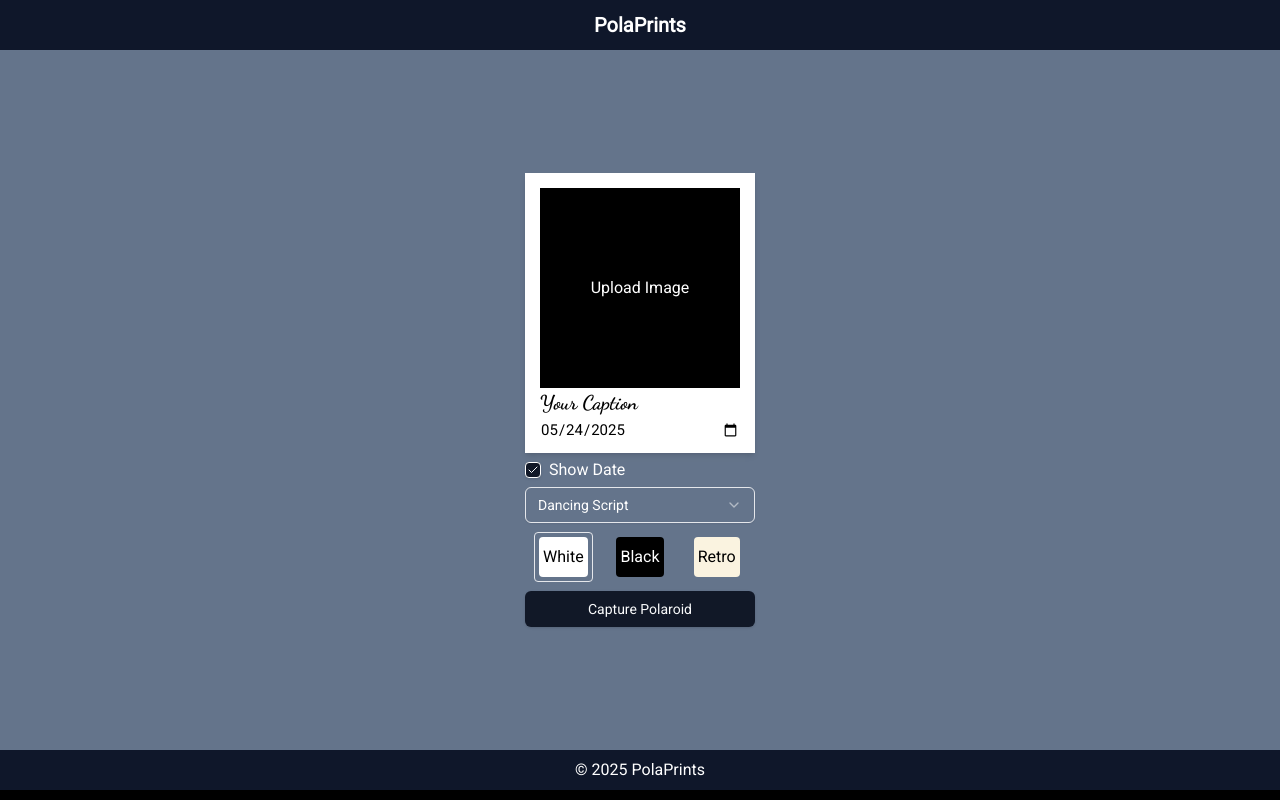
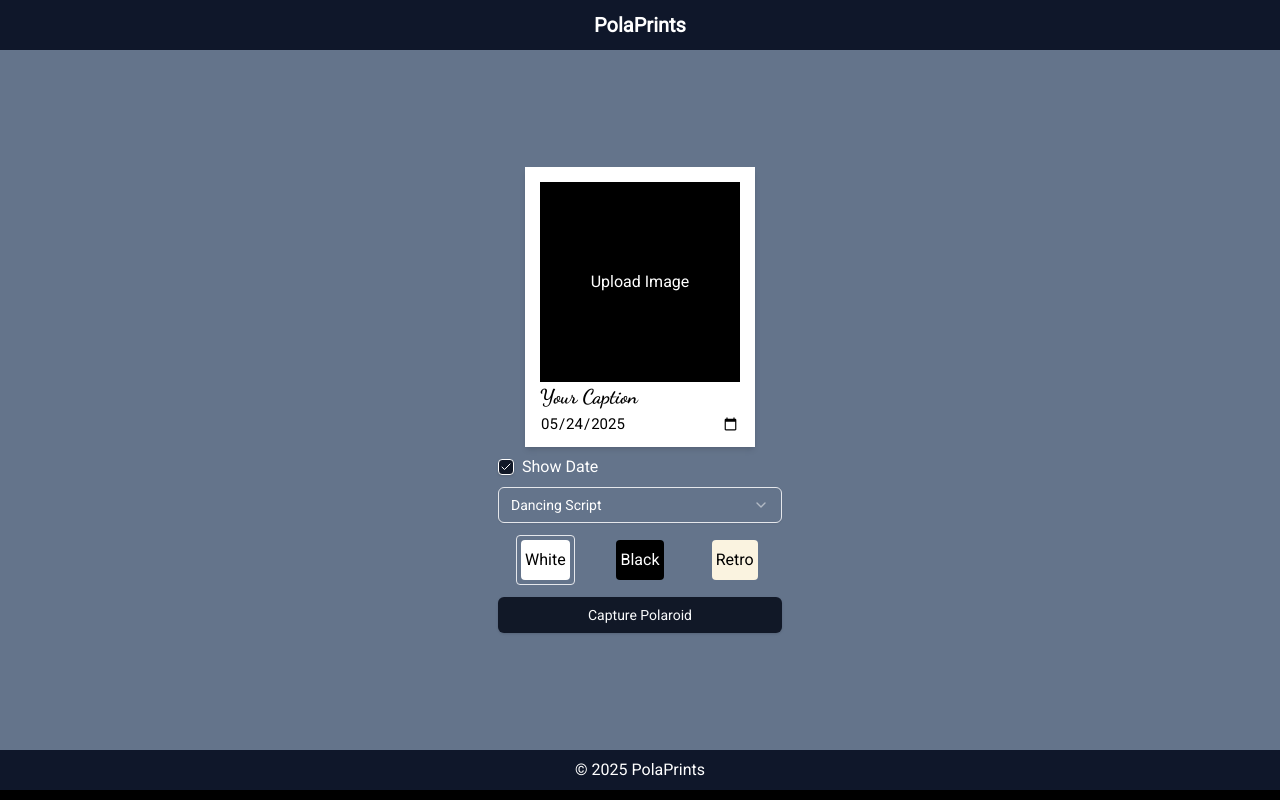
Before and after one commit to ShreyNagda/pola-prints, a Next.js app: page / in a window 1280 px wide. Built offline with nearby package versions, Linux system fonts and the light colour scheme.

Commit message:
spacing changes

```diff
--- a/app/page.tsx
+++ b/app/page.tsx
@@ -7,6 +7,7 @@ import {
   Select,
   SelectContent,
   SelectItem,
+  SelectLabel,
   SelectTrigger,
   SelectValue,
 } from "@/components/ui/select";
@@ -57,7 +58,7 @@ export default function Home() {
     }
   };
   return (
-    <div className="h-full flex flex-col justify-center gap-[5px]">
+    <div className="mx-auto w-full max-w-[300px] flex flex-col justify-center gap-4 md:gap-2 p-2">
       {/* Main Polaroid Preview */}
       <div className="flex flex-col items-center">
         <PolaroidFrame
@@ -85,8 +86,9 @@ export default function Home() {
         defaultValue={fontList[fontIndex].font.className}
         onValueChange={handleFontChange}
       >
-        <SelectTrigger className="w-[230px] focus:outline-none focus:ring-0">
+        <SelectTrigger className="w-full focus:outline-none focus:ring-0 relative">
           <SelectValue placeholder="Select a font" />
+          {/* <label className="absolute -top-4">Font</label> */}
         </SelectTrigger>
         <SelectContent>
           {fontList.map((font, index) => (
@@ -118,7 +120,7 @@ export default function Home() {
         })}
       </div>
 
-      <Button className="px-4 py-2 " onClick={handleDownload}>
+      <Button className="" onClick={handleDownload}>
         Capture Polaroid
       </Button>
     </div>
```
